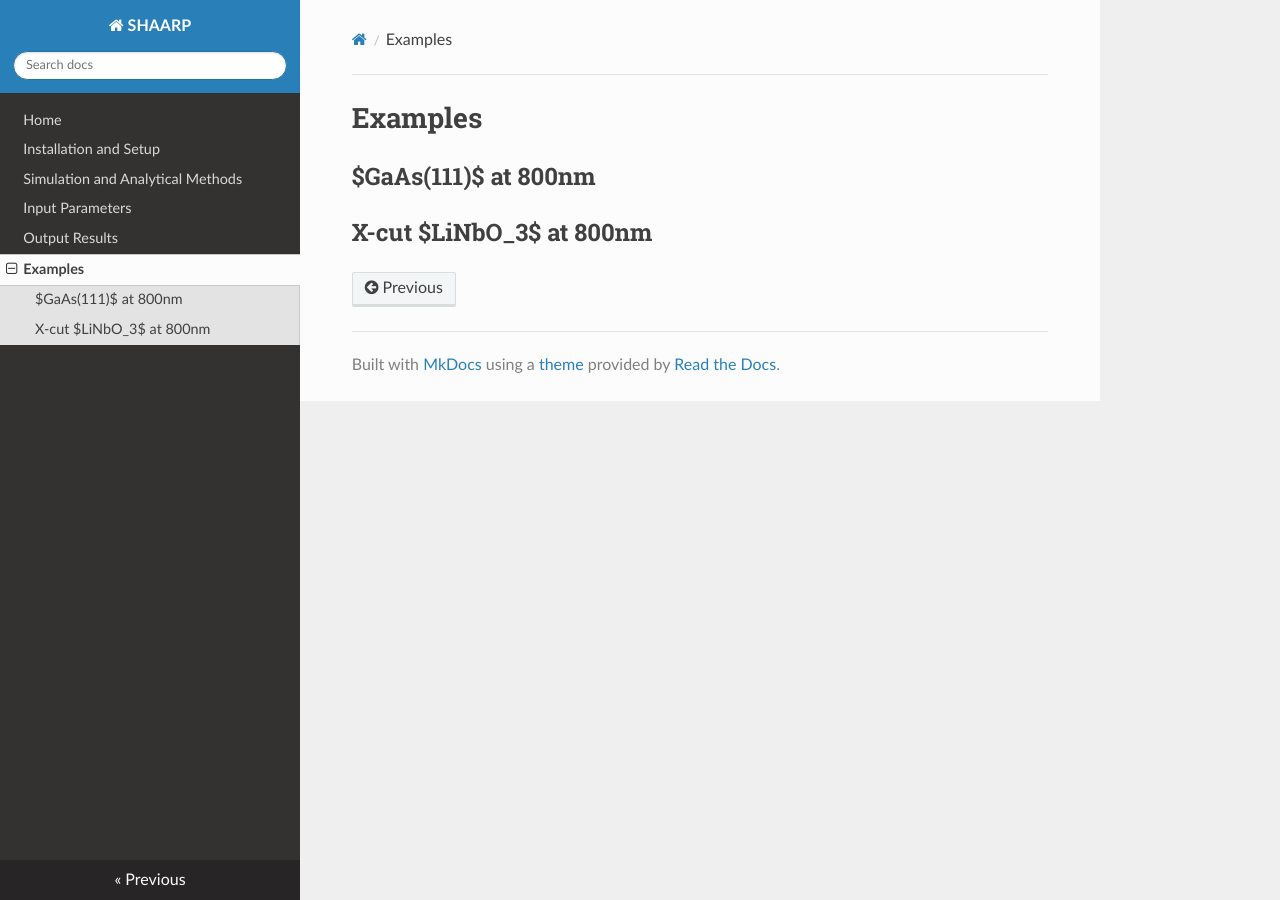
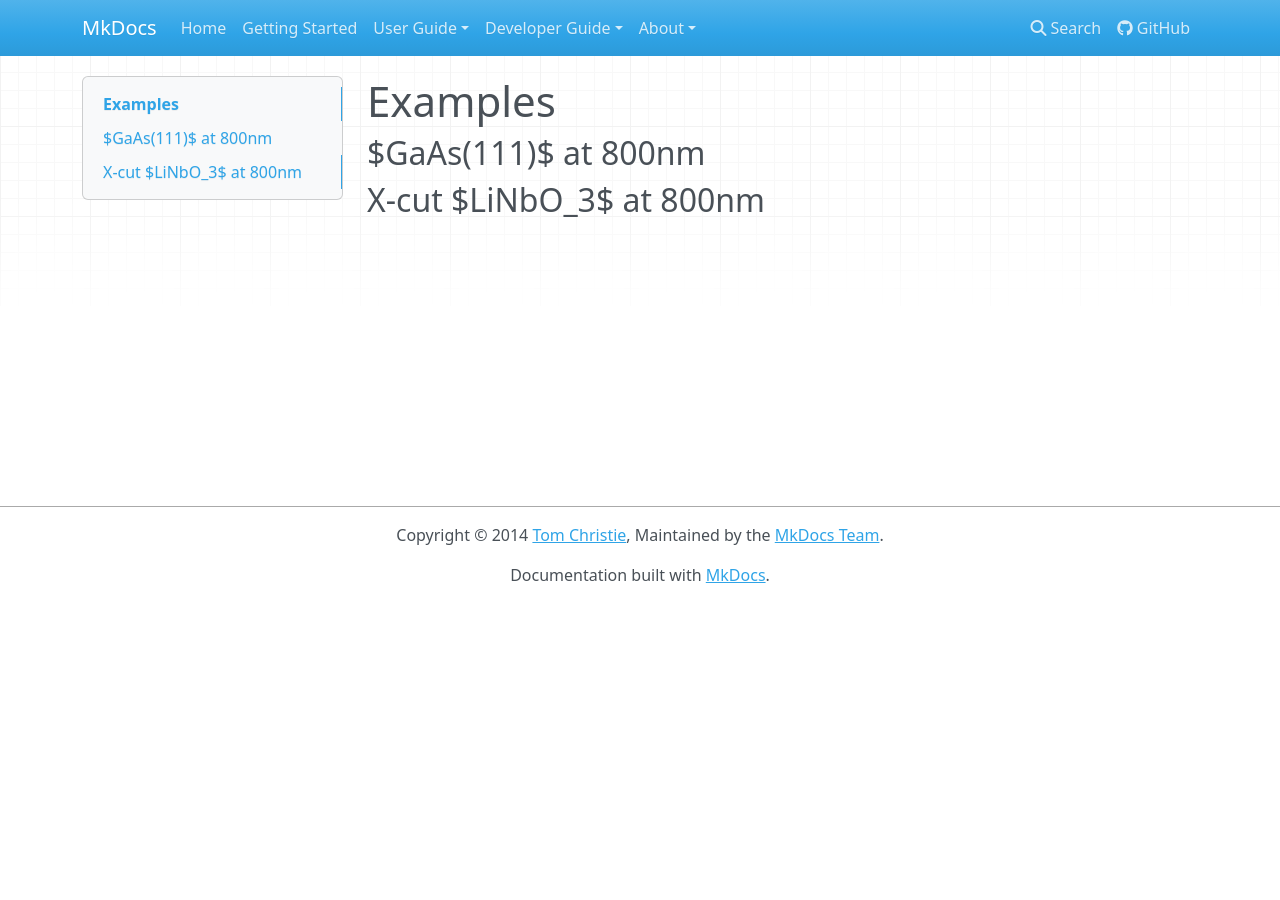
Before and after one commit to Rui-Zu/SHAARP_Single-Interface, an MkDocs documentation site: the page built from docs/5_examples.md, in a window 1280 px wide. Built offline with MkDocs 1.6.1, drawn with Linux system fonts in a browser that asks for light colours; nearby versions of some CDN libraries.

Commit message:
Update mkdocs.yml

```diff
--- a/mkdocs.yml
+++ b/mkdocs.yml
@@ -1,12 +1,61 @@
-site_name: SHAARP
-site_url: https://github.com/Rui-Zu/SHAARP_Single-Interface/
+site_name: MkDocs
+site_url: https://www.mkdocs.org/
+site_description: Project documentation with Markdown.
+site_author: MkDocs Team
+
+repo_url: https://github.com/mkdocs/mkdocs/
+edit_uri: ""
+
+theme:
+    name: mkdocs
+    locale: en
+    analytics: {gtag: 'G-274394082'}
+    highlightjs: true
+    hljs_languages:
+        - yaml
+        - django
 
 nav:
     - Home: index.md
-    - Installation and Setup: 1_install.md
-    - Simulation and Analytical Methods: 2_methods.md
-    - Input Parameters: 3_install.md
-    - Output Results: 4_install.md
-    - Examples: 5_examples.md
+    - Getting Started: getting-started.md
+    - User Guide:
+        - Overview: user-guide/index.md
+        - Installation: user-guide/installation.md
+        - Writing Your Docs: user-guide/writing-your-docs.md
+        - Choosing Your Theme: user-guide/choosing-your-theme.md
+        - Customizing Your Theme: user-guide/customizing-your-theme.md
+        - Localizing Your Theme: user-guide/localizing-your-theme.md
+        - Configuration: user-guide/configuration.md
+        - Deploying Your Docs: user-guide/deploying-your-docs.md
+    - Developer Guide:
+        - Overview: dev-guide/index.md
+        - Themes: dev-guide/themes.md
+        - Translations: dev-guide/translations.md
+        - Plugins: dev-guide/plugins.md
+    - About:
+        - Release Notes: about/release-notes.md
+        - Contributing: about/contributing.md
+        - License: about/license.md
 
-theme: readthedocs
+extra_css:
+    - css/extra.css
+
+markdown_extensions:
+    - toc:
+        permalink: 
+    - admonition
+    - attr_list
+    - def_list
+    - mdx_gh_links:
+        user: mkdocs
+        repo: mkdocs
+
+copyright: Copyright &copy; 2014 <a href="https://twitter.com/_tomchristie">Tom Christie</a>, Maintained by the <a href="/about/release-notes/#maintenance-team">MkDocs Team</a>.
+
+plugins:
+    - search
+    - redirects:
+        redirect_maps:
+            user-guide/plugins.md: dev-guide/plugins.md
+            user-guide/custom-themes.md: dev-guide/themes.md
+            user-guide/styling-your-docs.md: user-guide/choosing-your-theme.md
```
